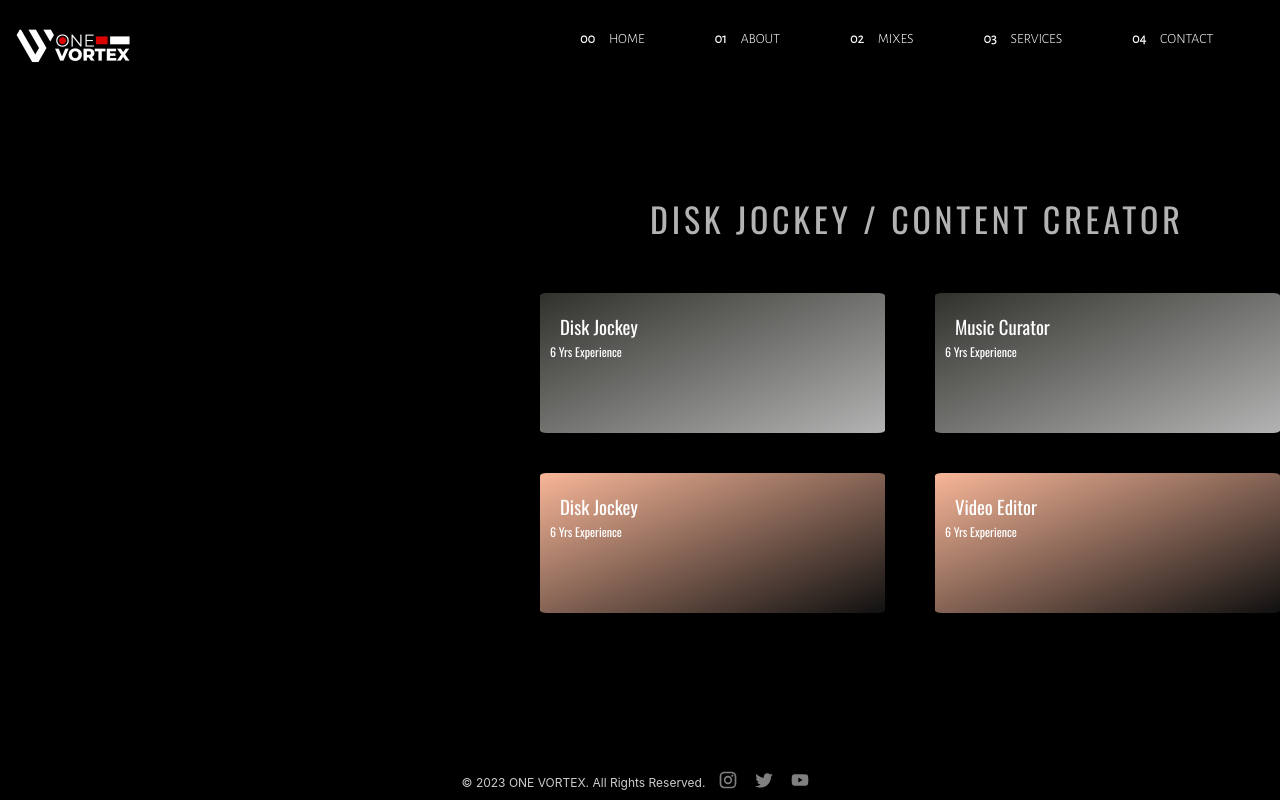
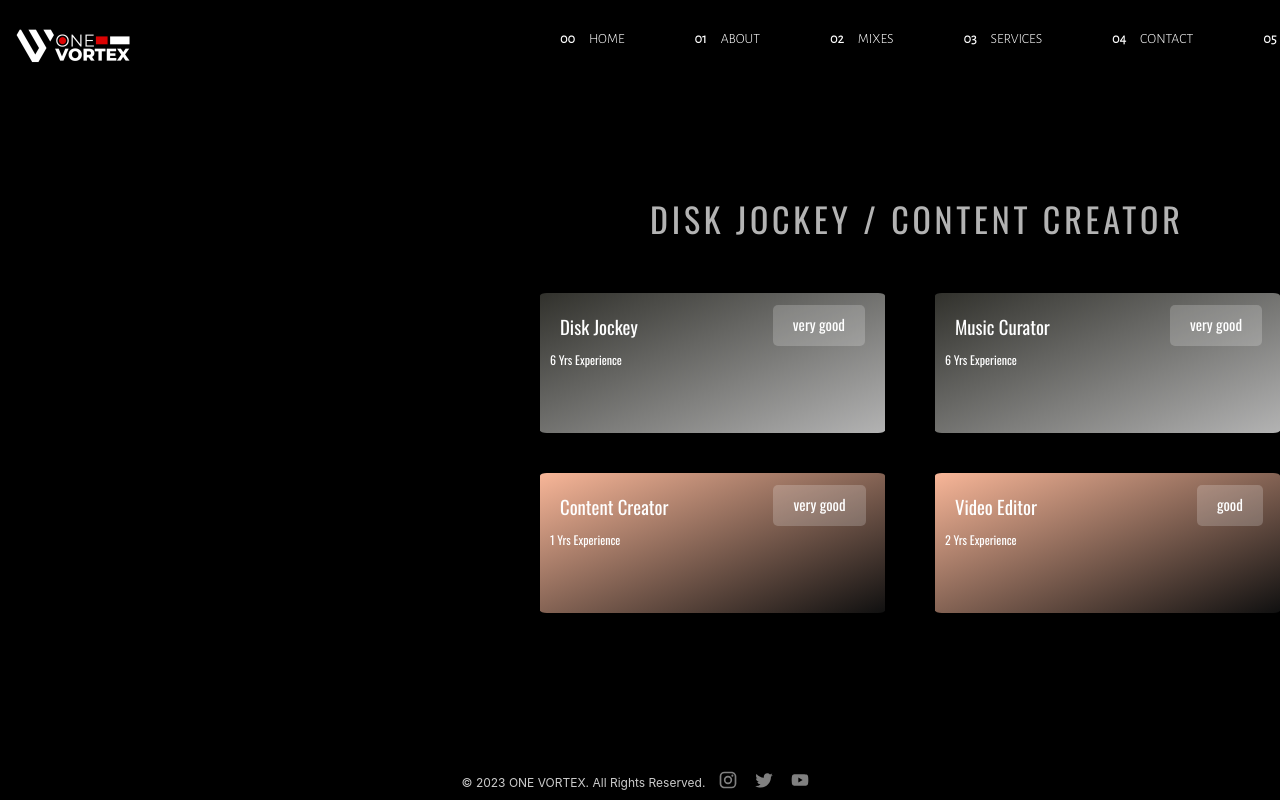
Before and after one commit to hendrckks/vortex-web, a React (Create React App) app: page /Services in a window 1280 px wide. Built offline with nearby package versions, Linux system fonts and the light colour scheme; a web font is replaced by a local one.

Commit message:
add features on banners

```diff
--- a/src/App.js
+++ b/src/App.js
@@ -14,6 +14,7 @@ import TwitterIcon from "@mui/icons-material/Twitter";
 import { playTransitionAnimation } from "./component/Animation";
 import { FontAwesomeIcon } from "@fortawesome/react-fontawesome";
 import { faMixcloud } from "@fortawesome/free-brands-svg-icons";
+import Shop from "./component/Shop";
 
 function App() {
   function HandleInstagramClick() {
@@ -57,11 +58,9 @@ function App() {
             <Route path="/Home" element={<Home />} />
             <Route path="/About" element={<About />} />
             <Route path="/Mixes" element={<MusicStyle />} />
-            <Route
-              path="/Services"
-              element={<Services transition={handlePageTransition} />}
-            />
+            <Route path="/Services" element={<Services />} />
             <Route path="/Contact" element={<Contact />} />
+            <Route path="/Shop" element={<Shop />} />
           </Routes>
         </div>
         <div className="bottom-container">
--- a/src/component/MusicStyle.css
+++ b/src/component/MusicStyle.css
@@ -65,6 +65,7 @@
   transition: opacity 0.3s ease;
   width: 335px;
   margin-left: 120px;
+  top: -80px;
 }
 .album {
   height: 300px;
@@ -76,4 +77,5 @@
   margin: 0;
   padding: 170px;
   font-family: "Oswald", sans-serif;
+  color: rgba(255, 255, 255, 0.7);
 }
--- a/src/component/MusicStyle.js
+++ b/src/component/MusicStyle.js
@@ -25,7 +25,7 @@ function MusicStyle() {
           <div className="album">
             <img src={THIRTY} alt="cool-album" />
             <div className="overlay">
-              <p>Hover Text</p>
+              <p>30 INNIT</p>
             </div>
           </div>
         </div>
--- a/src/component/Navbar.css
+++ b/src/component/Navbar.css
@@ -11,7 +11,7 @@ ul {
   display: flex;
   list-style: none;
   position: absolute;
-  left: 470px;
+  left: 450px;
 }
 
 .navbar ul li a {
--- a/src/component/Navbar.js
+++ b/src/component/Navbar.js
@@ -46,6 +46,12 @@ function Navbar({ onLinkClick }) {
                 CONTACT
               </Link>
             </li>
+            <li>
+              <Link to="/Shop" className="shop-btn" onClick={onLinkClick}>
+                <span>05</span>
+                SHOP
+              </Link>
+            </li>
           </ul>
         </div>
       </nav>
--- a/src/component/Services.css
+++ b/src/component/Services.css
@@ -279,3 +279,59 @@
 .banner:hover {
   transform: scale(1.1);
 }
+
+.skill {
+  display: flex;
+}
+
+.rank-content {
+  padding: 20px;
+  font-family: "Oswald", sans-serif;
+  color: white;
+  font-size: 15px;
+  background-color: rgba(255, 255, 255, 0.2);
+  margin-top: 12px;
+  height: 1px;
+  margin-left: 85px;
+  border-radius: 5px;
+}
+
+p {
+  margin-top: -12px;
+}
+
+.rank-curator {
+  padding: 20px;
+  font-family: "Oswald", sans-serif;
+  color: white;
+  font-size: 15px;
+  background-color: rgba(255, 255, 255, 0.2);
+  margin-top: 12px;
+  height: 1px;
+  margin-left: 100px;
+  border-radius: 5px;
+}
+
+.rank-jockey {
+  padding: 20px;
+  font-family: "Oswald", sans-serif;
+  color: white;
+  font-size: 15px;
+  background-color: rgba(255, 255, 255, 0.2);
+  margin-top: 12px;
+  height: 1px;
+  margin-left: 115px;
+  border-radius: 5px;
+}
+
+.rank-video {
+  padding: 20px;
+  font-family: "Oswald", sans-serif;
+  color: white;
+  font-size: 15px;
+  background-color: rgba(255, 255, 255, 0.2);
+  margin-top: 12px;
+  height: 1px;
+  margin-left: 140px;
+  border-radius: 5px;
+}
--- a/src/component/Services.js
+++ b/src/component/Services.js
@@ -15,22 +15,42 @@ function Services() {
       </div>
       <div className="banner-container">
         <div className="dj-banner">
-          <h3>Disk Jockey</h3>
+          <div className="skill">
+            <h3>Disk Jockey</h3>
+            <div className="rank-jockey">
+              <p>very good</p>
+            </div>
+          </div>
           <h5>6 Yrs Experience</h5>
         </div>
         <div className="curator-banner">
-          <h3>Music Curator</h3>
+          <div className="skill">
+            <h3>Music Curator</h3>
+            <div className="rank-curator">
+              <p>very good</p>
+            </div>
+          </div>
           <h5>6 Yrs Experience</h5>
         </div>
       </div>
       <div className="banner2-container">
         <div className="banner">
-          <h3>Disk Jockey</h3>
-          <h5>6 Yrs Experience</h5>
+          <div className="skill">
+            <h3>Content Creator</h3>
+            <div className="rank-content">
+              <p>very good</p>
+            </div>
+          </div>
+          <h5>1 Yrs Experience</h5>
         </div>
         <div className="editor-banner">
-          <h3>Video Editor</h3>
-          <h5>6 Yrs Experience</h5>
+          <div className="skill">
+            <h3>Video Editor</h3>
+            <div className="rank-video">
+              <p>good</p>
+            </div>
+          </div>
+          <h5>2 Yrs Experience</h5>
         </div>
       </div>
     </div>
--- /dev/null
+++ b/src/component/Shop.css
@@ -0,0 +1,8 @@
+.coming {
+  color: rgba(255, 255, 255, 0.7);
+  padding: 300px;
+  font-family: "Oswald", sans-serif;
+  font-size: 50px;
+  font-weight: 100;
+  margin-left: 520px;
+}
--- /dev/null
+++ b/src/component/Shop.js
@@ -0,0 +1,8 @@
+import React from "react";
+import "./Shop.css";
+
+function Shop() {
+  return <div className="coming">COMING SOON</div>;
+}
+
+export default Shop;
```
